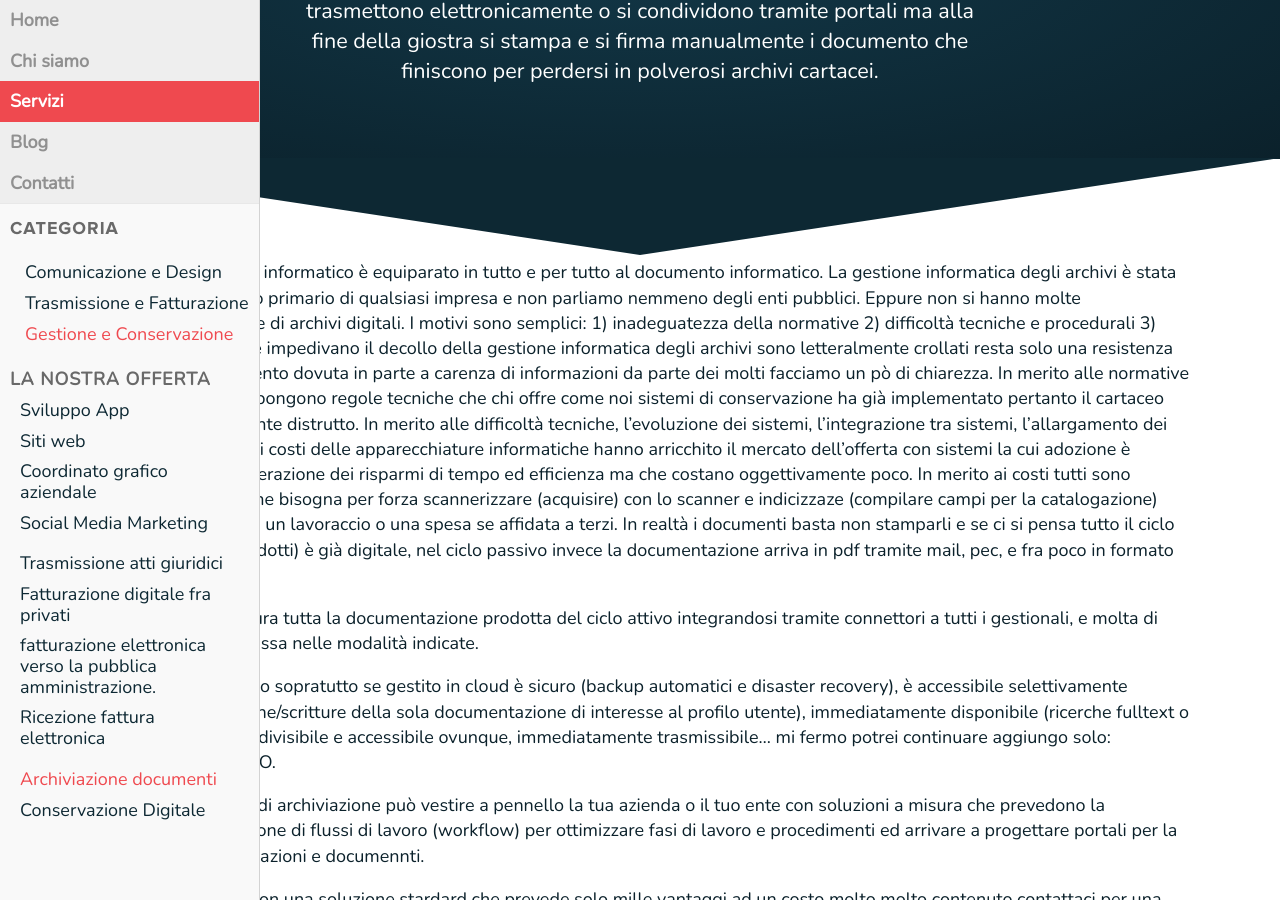
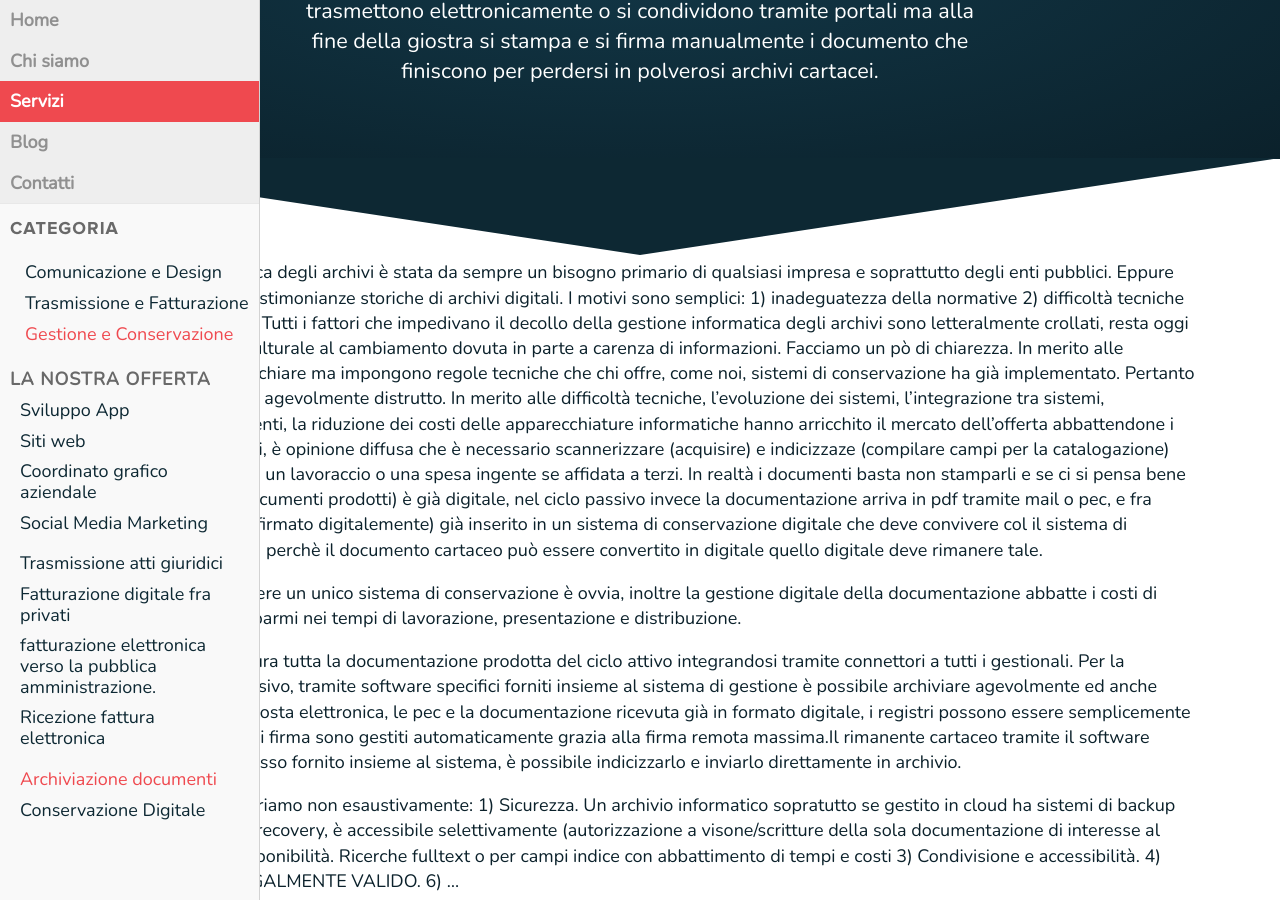
Before and after one commit to flussodigitale/dds, a Jekyll site: the page built from servizi/ottimizzazione-backoffice/conservazione/archiviazione-documenti.md, in a window 1280 px wide and 900 px high, scrolled down 246 px. Built offline with Jekyll 4.4.1, drawn with Linux system fonts in a browser that asks for light colours; nearby versions of some CDN libraries; some web fonts are replaced; a style sheet for code colours, icons or effects is not loaded; some of the changed text lies outside the part shown.

Commit message:
altro su testi

```diff
--- a/_includes/tab.html
+++ b/_includes/tab.html
@@ -33,7 +33,7 @@
 
           <article class="tab__content__copy col-sm-12 col-md-6">
             <p class="tab__content__copy__text">
-              <b>Comunicazione e Design. </b>  E' persino ovvio che l'orientamento al WEB è una necessità ed a volte anche l'unica strada per accrescere contatti, offrire servizi e prodotti, farsi conoscere. Esserci era l'esigenza di un passato non molto lontano oggi è necessario distinguersi  ed essere trovati. Offriamo una vasta gamma di servizi che vanno dalla creazione di una comunicazione adeguata, alla realizzazione di siti e APP Mobile, alla gestione del posizionamento nei motori di ricerca, all'attività di social media marketing ed alla ottimizzazione delle campagne pay per click.
+              E' persino ovvio che l'orientamento al WEB è una necessità ed a volte anche l'unica strada per accrescere contatti, offrire servizi e prodotti, farsi conoscere. Esserci era l'esigenza di un passato non molto lontano oggi è necessario distinguersi  ed essere trovati. Offriamo una vasta gamma di servizi che vanno dalla creazione di una comunicazione adeguata, alla realizzazione di siti e APP Mobile, alla gestione del posizionamento nei motori di ricerca, all'attività di social media marketing ed alla ottimizzazione delle campagne pay per click.
 
             </p>
             <a href="{{site.baseurl}}/servizi/visibilita-growbusiness/" class="button">La nostra offerta</a>
@@ -68,7 +68,7 @@
 
           <article class="tab__content__copy col-sm-12 col-md-6">
             <p class="tab__content__copy__text">
-              <b>Trasmissione e Fatturazione </b>  La legislazione italiana impone la trasmissione di atti giuridici in modalità telematica e la fatturazione elettronica verso la pubblica amministrazione. I soggetti coinvolti, inizialmente riluttanti, hanno poi apprezzato il nuovo modo di lavorare e gli evidenti risparmi associati. La normativa ha già di fatto esteso l'obbligo della fatturazione elettronica anche ai privati ed è naturale a questo punto cominciare a pensare anche alla gestione degli archivi elettronici non solo delle fatture ma di tutta la documentazione.
+               La legislazione italiana impone la trasmissione di atti giuridici in modalità telematica e la fatturazione elettronica verso la pubblica amministrazione. I soggetti coinvolti, inizialmente riluttanti, hanno poi apprezzato il nuovo modo di lavorare e gli evidenti risparmi associati. La normativa ha già di fatto esteso l'obbligo della fatturazione elettronica anche ai privati ed è naturale a questo punto cominciare a pensare anche alla gestione degli archivi elettronici non solo delle fatture ma di tutta la documentazione.
             </p>
           </p>
             <a href="{{site.baseurl}}/servizi/professionisti-ed-imprese/" class="button">approfondisci</a>
--- a/servizi/ottimizzazione-backoffice/conservazione/archiviazione-documenti.md
+++ b/servizi/ottimizzazione-backoffice/conservazione/archiviazione-documenti.md
@@ -14,22 +14,31 @@ type: conservazione
 image: /
 altImg: /
 ---
-E' legge il documento informatico è equiparato in tutto e per tutto al documento informatico.
-La gestione informatica degli archivi è stata da sempre un bisogno primario di qualsiasi impresa e non parliamo nemmeno degli enti pubblici. Eppure non si hanno molte testimonianze storiche di archivi digitali.
+La gestione informatica degli archivi è stata da sempre un bisogno primario di qualsiasi impresa e soprattutto degli enti pubblici. Eppure non si hanno molte testimonianze storiche di archivi digitali.
 I motivi sono semplici:
 1) inadeguatezza della normative
 2) difficoltà tecniche e procedurali
 3) costi.
-Tutti i fattori che impedivano il decollo della gestione informatica degli archivi sono letteralmente crollati resta solo una resistenza culturale al cambiamento dovuta in parte a carenza di informazioni da parte dei molti facciamo un pò di chiarezza.
-In merito alle normative oggi sono chiare e impongono regole tecniche che chi offre come noi sistemi di conservazione ha già implementato pertanto il cartaceo può essere agevolmente distrutto.
-In merito alle difficoltà tecniche, l'evoluzione dei sistemi, l'integrazione tra sistemi, l'allargamento dei clienti, la riduzione dei costi delle apparecchiature informatiche hanno arricchito il mercato dell'offerta con sistemi la cui adozione è conveniente in considerazione dei risparmi di tempo ed efficienza ma che costano oggettivamente poco.
-In merito ai costi tutti sono spaventati dal fatto che bisogna per forza scannerizzare  (acquisire) con lo scanner e indicizzaze (compilare campi per la catalogazione) migliaia di documenti, un lavoraccio o una spesa se affidata a  terzi.
-In realtà i documenti basta non stamparli e se ci si pensa tutto il ciclo attivo (documenti prodotti) è già digitale, nel ciclo passivo invece la documentazione arriva in pdf tramite mail, pec, e fra poco in formato xml  (firmato).
+Tutti i fattori che impedivano il decollo della gestione informatica degli archivi sono letteralmente crollati, resta oggi solo una resistenza culturale al cambiamento dovuta in parte a carenza di informazioni. Facciamo un pò di chiarezza.
+In merito alle normative, oggi sono chiare ma impongono regole tecniche che chi offre, come noi, sistemi di conservazione ha già implementato. Pertanto il cartaceo può essere agevolmente distrutto.
+In merito alle difficoltà tecniche, l'evoluzione dei sistemi, l'integrazione tra sistemi, l'allargamento dei clienti, la riduzione dei costi delle apparecchiature informatiche hanno arricchito il mercato dell'offerta abbattendone i costi.
+In merito ai costi, è opinione diffusa che è necessario scannerizzare  (acquisire)  e indicizzaze (compilare campi per la catalogazione) migliaia di documenti, un lavoraccio o una spesa ingente se affidata a  terzi.
+In realtà i documenti basta non stamparli e se ci si pensa  bene tutto il ciclo attivo (documenti prodotti) è già digitale, nel ciclo passivo invece la documentazione arriva in pdf tramite mail o pec, e fra poco in formato xml  (firmato digitalemente)  già inserito in un sistema di conservazione digitale che deve convivere col il sistema di archiviazione cartacea perchè il documento cartaceo può essere convertito in digitale quello digitale deve rimanere tale.
 
-Il nostro sistema cattura tutta la documentazione prodotta del ciclo attivo integrandosi tramite connettori a tutti i gestionali, e molta di quella passiva trasmessa nelle modalità indicate.
+La convenienza ad avere un unico sistema di conservazione è ovvia, inoltre la gestione digitale della documentazione abbatte i costi di tenuta e consente risparmi nei tempi di lavorazione, presentazione e distribuzione.
 
-Un archivio informatico sopratutto se gestito in cloud è sicuro (backup automatici e disaster recovery), è accessibile selettivamente (autorizzazione a visone/scritture della sola documentazione di interesse al profilo utente), immediatamente disponibile (ricerche fulltext o per campi indice), condivisibile e accessibile ovunque, immediatamente trasmissibile... mi fermo potrei continuare aggiungo solo: LEGALMENTE VALIDO.
+Il nostro sistema cattura tutta la documentazione prodotta del ciclo attivo integrandosi tramite connettori a tutti i gestionali. Per la gestione del ciclo passivo, tramite software specifici forniti insieme al sistema di gestione è possibile archiviare agevolmente ed anche automaticamente la posta elettronica, le pec e la documentazione ricevuta già in formato digitale, i registri possono essere semplicemente uploadati. I processi di firma sono gestiti automaticamente grazia alla firma remota massima.Il rimanente cartaceo tramite il software Remote Client, anch'esso fornito insieme al sistema, è possibile indicizzarlo e inviarlo direttamente in archivio.
 
-A progetto il sistema di archiviazione può vestire a pennello la tua azienda o il tuo ente con soluzioni a misura che prevedono la definizione e la creazione di flussi di lavoro (workflow) per ottimizzare fasi di lavoro e procedimenti ed arrivare a progettare portali per la condivisione di informazioni e documennti.
+Tra i vantaggi annoveriamo non esaustivamente:
+1) Sicurezza. Un archivio informatico sopratutto se gestito in cloud ha sistemi di backup automatici e disaster recovery, è accessibile selettivamente (autorizzazione a visone/scritture della sola documentazione di interesse al profilo utente),
+2) Disponibilità. Ricerche fulltext o per campi indice con abbattimento di tempi e costi
+3) Condivisione e accessibilità.
+4) Trasmissibilità.
+5) LEGALMENTE VALIDO.
+6) ...
 
-Si può anche partire con una soluzione stardard che prevede solo mille vantaggi ad un costo molto molto contenuto contattaci per una dimostrazione anche online ed un preventivo.
+Il sistema di gestione documentale fa parte di un sistema più ampio con moduli per il Business Process Management per la gestione dei flussi di lavoro e procedimente, e Enterprise Content Managent per la pubblicazione e condivisione di documenti (si pensi a aziende con sedi dislocate che condividono un unico archivio ma visulizzano solo i documenti di pertinenza o ad aziende che vogliono creare un portale per l'accesso della sola documentazione che interessa il singolo utente/cliente)
+
+La nostra offerta parte con il DMS Document Management System e quindi con un investimento minimo mile vantaggi integrabile anche successivamente con gestione più evolute e reingegnerizzate attraverso un progetto che preveda la nostra consulenza.
+
+Gli altri nostri servizi, fatturazione elettronica B2B e PA, conservazione delle PEC, sono moduli piccoli e a costo esiguo del DMS, per cui chi scetticamente deve solo adeguarsi alla imposizione normativa può semplicemente predisporsi a informatizzazione più avanzanti scegliendo le nostre soluzioni upgradandole anche successivamente con nuovi moduli.
--- a/servizi/ottimizzazione-backoffice/index.html
+++ b/servizi/ottimizzazione-backoffice/index.html
@@ -2,7 +2,7 @@
 layout: page
 title: Gestione e Conservazione
 meta: Meta description Gestione e conservazione
-description: Sistemi evoluti di cattura, gestione e archiviazione documenti con integrata la conservazione digitale, Business Process Managent e Enterprise Contenent Management.
+description: Sistemi evoluti di cattura, gestione e archiviazione che permettono la conservazione digitale e distruzione del cartaceo integrati a sistemi di Business Process Managent e Enterprise Contenent Management.
 type: area-tematica
 detail: ottimizzazione-backoffice
 target: Ottimizzazione del Backoffice
@@ -11,10 +11,10 @@ order: 3
 
 area1: Gestione documentale
 area1-img-left: assets/img/icons/icon-design-compasso.svg
-area1-description-left: Un sistema di archiviazione efficente parte dalla cattura dei documenti e termina con la ricerca. Il nostro si integra con tutti i gestionali per l'inserimento automatico dei documanti, ha un plugin per outlook per le mail è un remote client per archiviare la documentazione su pc, solutionscan per catturare e indicizzare il cartaceo. La ricerca avviene non soltanto attraverso i campi indice dei documenti ma attraverso un pratica ricerca fulltext sui contenuti degli stessi. Gli utenti che accedono possono consultare solo la documentazione di interesse è quindi enorme importanza è stata data alla profilazione degli utenti e alla gestione dei permessi di visualizzazione e di scrittura. File di log tracciano tutte le azioni compiute.
+area1-description-left: Un sistema di archiviazione efficente parte dalla cattura dei documenti e termina con la ricerca degli stessi. Il nostro si integra con tutti i gestionali per l'inserimento automatico dei documenti, ha un plugin per outlook per le mail è un remote client per archiviare la documentazione su pc, un software di gestione degli scanner per catturare e indicizzare il cartaceo. La ricerca avviene non soltanto attraverso i campi indice dei documenti ma anche attraverso un pratica ricerca fulltext sui contenuti degli stessi. Gli utenti che accedono possono consultare solo la documentazione di interesse gli utenti solo profilati  e vengono gestiti i permessi di visualizzazione e di scrittura. File di log tracciano tutte le azioni compiute.
 
 area1-img-right: assets/img/icons/icon-development-programmazione.svg
-area1-description-right: Avere tutta la documentazione a portata di mano è il primo fondamentale passo. Ora non resta che implementare i moduli ECM e BPM. Con il Business Process Management (BPM) è possibile creare flusso di lavoro e ottimizzare i processi di lavoro. Il designer incorporato consente la creazione di maschere e flussi logici senza essere costretti a  scrivere codici integrando anche singole attività in sistemi di gestione già presenti. Con l'Entrenprise Content Management  (ECM) è possibile pubblicare portali intranet/internet con i quali condividere informazioni e documenti. E' possibile fare tutto partendo da un progetto su misura realizzato insieme o decidere di partire solo con alcuni moduli investendo il minimo. Il sistema integra  il portale di conservazione digitale che ti consente di distruggere il cartaceo... ed il bello deve ancora venire la responsabilità della conservazione ce la prendiamo noi.
+area1-description-right: Avere tutta la documentazione a portata di mano è il primo fondamentale passo. Ora non resta che implementare i moduli ECM e BPM. Con il Business Process Management (BPM) è possibile creare flussi di lavoro e ottimizzare i processi e procedimenti. Il designer incorporato consente la creazione di maschere e flussi logici senza essere costretti a  scrivere codici integrando anche singole attività in sistemi di gestione già presenti. Con l'Entrenprise Content Management  (ECM) è possibile pubblicare portali intranet/internet con i quali condividere informazioni e documenti. Si può dunque investire un minimo per realizzare un sistema di gestione documentale completo o a progetto reingegnerizzare l'intero flusso di lavoro. Nel sistema di gestione documentale, integrato con il portale di conservazione le classi documentali designate possono essere archiviate solo in digitale e distruggere il cartaceo.  La responsabilità della conservazione è delegata dal cliente a noi con tutte le incombenze procedurali e tecniche.
 ---
 
 
--- a/servizi/professionisti-ed-imprese/index.html
+++ b/servizi/professionisti-ed-imprese/index.html
@@ -24,7 +24,7 @@ area2-description-left: La fatturazione elettronica verso la pubblica amministra
 
 
 area2-img-right: assets/icons/servizi/icon-fatturazione-elettronica.svg
-area2-description-right: Un sistema di conservazione digitale efficiente deve permettere l’archiviazione digitale anche delle PEC e di tutta la documentazione. Il massimo lo otteniamo se il sistema di conservazione è parte integrante di un sistema di archiviazione e gestione documentale con ricerca fulltext, profilazione degli utenti e assegnazione di permessi specifici, integrato con sistema di cattura dei dati e documenti dai gestionali, motori di workflow per la gestione di flussi e procedimenti. Beh questa è la nostra offerta (c’è anche di più) acquistabile in moduli e personalizzabile per adattarsi alle vostre esigenze.
+area2-description-right: Un sistema di conservazione digitale efficiente deve permettere l’archiviazione digitale anche delle PEC e di tutta la documentazione. Il massimo lo otteniamo se il sistema di conservazione è parte integrante di un sistema di archiviazione e gestione documentale con ricerca fulltext, profilazione degli utenti e assegnazione di permessi specifici, integrato con sistema di cattura dei dati e documenti dai gestionali, motori di workflow per la gestione di flussi e procedimenti. Questa è la nostra offerta (c’è anche di più) acquistabile in moduli e personalizzabile per adattarsi a tutte le esigenze.
 
 ---
 
```
